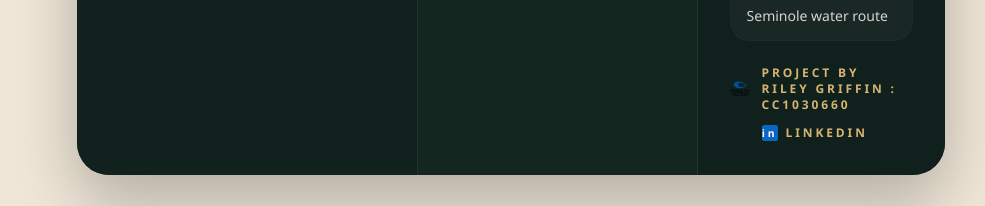
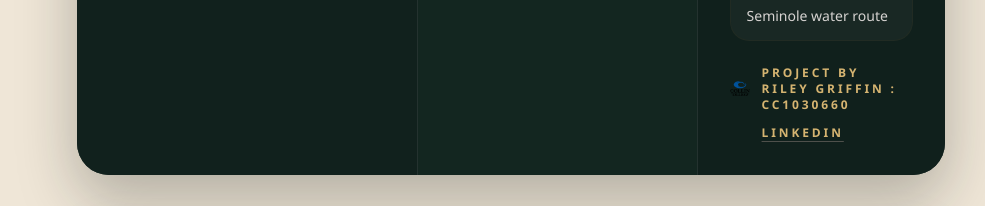
Before and after one commit to thanksother1234-create/Trail-of-Tears-Map, a React (Vite) app: page / in a window 1280 px wide. Shown: the part 4580-4786 px from the top of the page, without its empty margins (295-1280 px from the left). Built offline with nearby package versions, Linux system fonts and the light colour scheme.

Commit message:
Update StatementBanner.tsx

```diff
--- a/src/components/sections/StatementBanner.tsx
+++ b/src/components/sections/StatementBanner.tsx
@@ -111,14 +111,8 @@ export function StatementBanner() {
               href="https://www.linkedin.com/in/riley-griffin-a6a4b3b1"
               target="_blank"
               rel="noreferrer"
-              className="mt-3 ml-8 inline-flex items-center gap-2 text-xs font-semibold uppercase tracking-[0.24em] text-stone-300 transition hover:text-white"
+              className="mt-3 ml-8 inline-block text-xs font-semibold uppercase tracking-[0.24em] text-stone-300 underline decoration-stone-500/60 underline-offset-4 transition hover:text-white"
             >
-              <span
-                aria-hidden="true"
-                className="flex h-4 w-4 items-center justify-center rounded-[0.16rem] bg-[#0a66c2] text-[0.65rem] font-black lowercase leading-none text-white"
-              >
-                in
-              </span>
               LinkedIn
             </a>
           </div>
```
